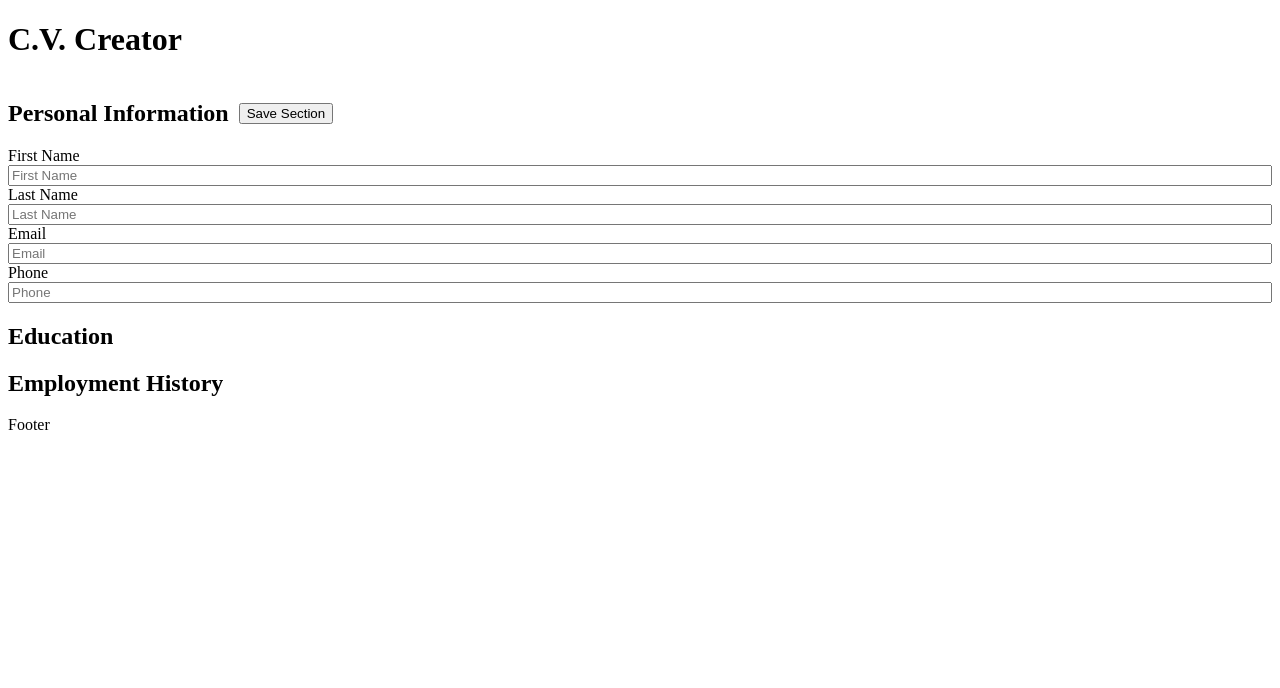
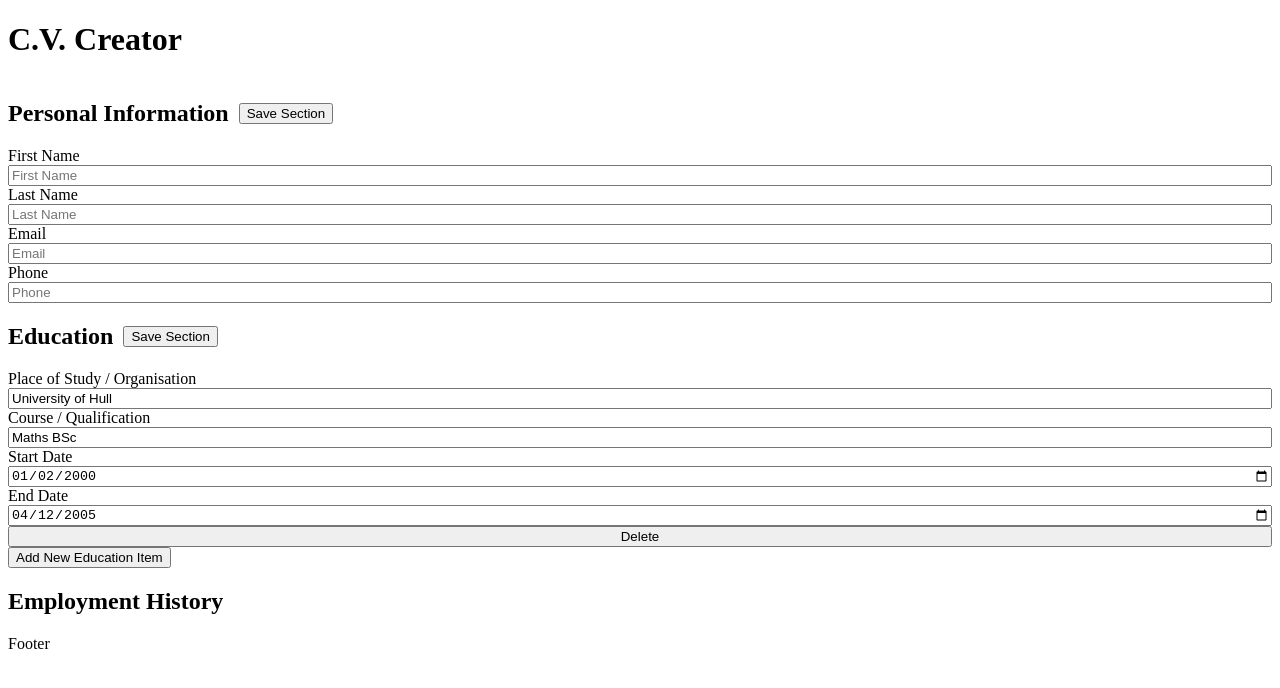
Before and after one commit to Sullivown/cv-project, a React (Create React App) app: page / in a window 1280 px wide. Shown: the top 688 px of the page. Built offline with nearby package versions, Linux system fonts and the light colour scheme.

Commit message:
add Education section "add/edit/remove" items

```diff
--- a/package.json
+++ b/package.json
@@ -9,6 +9,7 @@
     "react": "^18.1.0",
     "react-dom": "^18.1.0",
     "react-scripts": "5.0.1",
+    "uniqid": "^5.4.0",
     "web-vitals": "^2.1.4"
   },
   "scripts": {
--- a/src/components/Education.js
+++ b/src/components/Education.js
@@ -1,10 +1,111 @@
 import React, { Component } from 'react';
+import EducationItem from './EducationItem';
+import uniqid from 'uniqid';
 
 class Education extends Component {
+	constructor() {
+		super();
+
+		this.state = {
+			editable: true,
+			items: [
+				{
+					id: '1',
+					orgName: 'University of Hull',
+					courseName: 'Maths BSc',
+					startDate: '2000-01-02',
+					endDate: '2005-04-12',
+				},
+			],
+		};
+
+		this.handleChange = this.handleChange.bind(this);
+		this.handleClick = this.handleClick.bind(this);
+		this.deleteEntry = this.deleteEntry.bind(this);
+	}
+
+	handleChange = (event) => {
+		const newArr = [...this.state.items];
+		const index = newArr.findIndex(
+			(item) => item.id === event.target.parentNode.dataset.id
+		);
+		const item = newArr[index];
+		item[event.target.name] = event.target.value;
+		newArr.splice(index, 1, item);
+		this.setState({
+			items: newArr,
+		});
+	};
+
+	handleClick(event) {
+		if (event.target.id === 'addNewEducationItem') {
+			const newArr = [...this.state.items];
+			newArr.push({
+				id: uniqid(),
+				orgName: '',
+				courseName: '',
+				startDate: '',
+				endDate: '',
+			});
+			this.setState({
+				items: newArr,
+			});
+		}
+
+		if (event.target.dataset.command === 'delete') {
+			this.deleteEntry(event.target.dataset.id);
+		}
+	}
+
+	handleSubmit = (event) => {
+		event.preventDefault();
+		this.setState({
+			editable: !this.state.editable,
+		});
+	};
+
+	deleteEntry = (id) => {
+		const newArr = [...this.state.items];
+		const index = newArr.findIndex((item) => item.id === id);
+		newArr.splice(index, 1);
+		this.setState({
+			items: newArr,
+		});
+	};
+
 	render() {
+		const { editable } = this.state;
+
+		const educationItemsArray = this.state.items.map((item) => {
+			return (
+				<EducationItem
+					key={item.id}
+					data={item}
+					editable={editable}
+					handleClick={this.handleClick}
+					handleChange={this.handleChange}
+				/>
+			);
+		});
+
 		return (
 			<div>
-				<h2>Education</h2>
+				<div className='form-header'>
+					<h2>Education</h2>
+					<button type='button' onClick={this.handleSubmit}>
+						{editable ? 'Save Section' : 'Edit Section'}
+					</button>
+				</div>
+				<div id='educationDiv'> {educationItemsArray} </div>
+				{editable ? (
+					<button
+						type='button'
+						id='addNewEducationItem'
+						onClick={this.handleClick}
+					>
+						Add New Education Item
+					</button>
+				) : null}
 			</div>
 		);
 	}
--- /dev/null
+++ b/src/components/EducationItem.js
@@ -0,0 +1,97 @@
+import React, { Component } from 'react';
+
+class EducationItem extends Component {
+	render() {
+		const { editable, handleClick, handleChange } = this.props;
+		const { id, orgName, courseName, startDate, endDate } = this.props.data;
+
+		return (
+			<div>
+				<form>
+					<div className='form-input-section' data-id={id}>
+						<label htmlFor='orgName'>
+							Place of Study / Organisation
+						</label>
+						{editable ? (
+							<input
+								id='orgName'
+								type='text'
+								name='orgName'
+								placeholder='Place of Study / Organisation'
+								onChange={handleChange}
+								value={orgName}
+							/>
+						) : orgName ? (
+							orgName
+						) : (
+							'?'
+						)}
+					</div>
+					<div className='form-input-section'>
+						<label htmlFor='courseName'>
+							Course / Qualification
+						</label>
+						{editable ? (
+							<input
+								id='courseName'
+								type='text'
+								name='courseName'
+								placeholder='Course / Qualification'
+								onChange={handleChange}
+								value={courseName}
+							/>
+						) : courseName ? (
+							courseName
+						) : (
+							'?'
+						)}
+					</div>
+					<div className='form-input-section'>
+						<label htmlFor='startDate'>Start Date</label>
+						{editable ? (
+							<input
+								id='startDate'
+								type='date'
+								name='startDate'
+								onChange={handleChange}
+								value={startDate}
+							/>
+						) : startDate ? (
+							startDate
+						) : (
+							'?'
+						)}
+					</div>
+					<div className='form-input-section'>
+						<label htmlFor='endDate'>End Date</label>
+						{editable ? (
+							<input
+								id='endDate'
+								type='date'
+								name='endDate'
+								onChange={handleChange}
+								value={endDate}
+							/>
+						) : endDate ? (
+							endDate
+						) : (
+							'?'
+						)}
+					</div>
+					{editable ? (
+						<button
+							type='button'
+							data-command='delete'
+							data-id={id}
+							onClick={handleClick}
+						>
+							Delete
+						</button>
+					) : null}
+				</form>
+			</div>
+		);
+	}
+}
+
+export default EducationItem;
--- a/src/styles/forms.css
+++ b/src/styles/forms.css
@@ -5,9 +5,6 @@
 	align-items: center;
 }
 
-.form-header button {
-}
-
 .form-input-section {
 	display: flex;
 	flex-direction: column;
```
Also changed, not shown: 1 other file (tests, documents, lock files or other folders).
